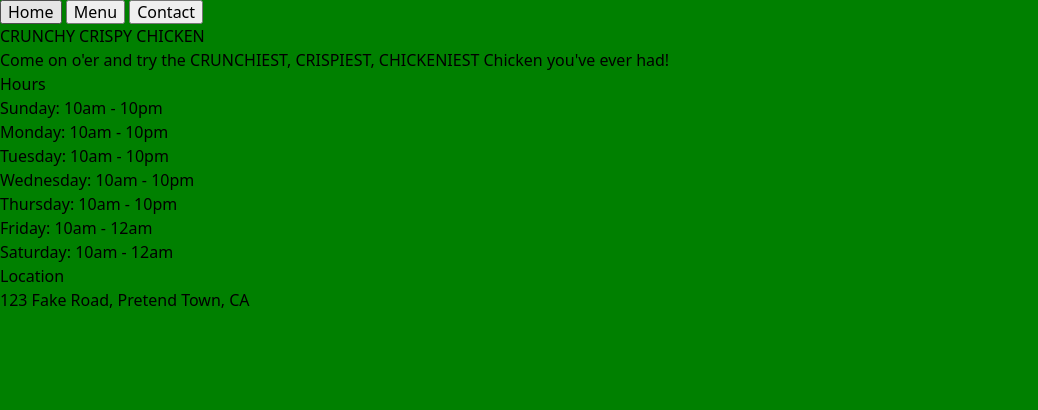
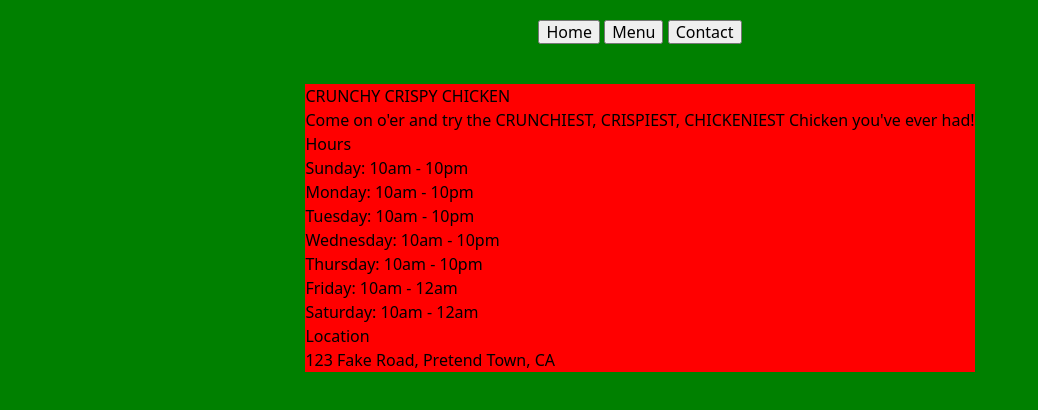
Before and after one commit to JasonBet/restaurant-page, a website built with webpack: page src/template.html in a window 1280 px wide. Shown: the whole page, without its empty margins (0-1038 px from the left). Built offline with nearby package versions, Linux system fonts and the light colour scheme.

Commit message:
Add flex to begin aligning content

```diff
--- a/src/initial_page_load.js
+++ b/src/initial_page_load.js
@@ -2,6 +2,7 @@
 export function home() {
     // Module will return this one container that has all elements appended to it
     const homeContainer = document.createElement("div");
+    homeContainer.classList.add("main-container");
 
     const name = document.createElement("h1");
     name.textContent = "CRUNCHY CRISPY CHICKEN";
--- a/src/style.css
+++ b/src/style.css
@@ -26,5 +26,21 @@ img {
 /*END OF CSS NORMALIZE*/
 
 body {
-    background-color: green;
+  background-color: green;
+  display: flex;
+  flex-direction: column;
+  align-items: center;
+  gap: 20px;
 }
+
+header {
+  box-sizing: border-box;
+  padding: 20px;
+}
+
+.main-container {
+  box-sizing: border-box;
+  background-color: red;
+  display: flex;
+  flex-direction: column;
+}
```
